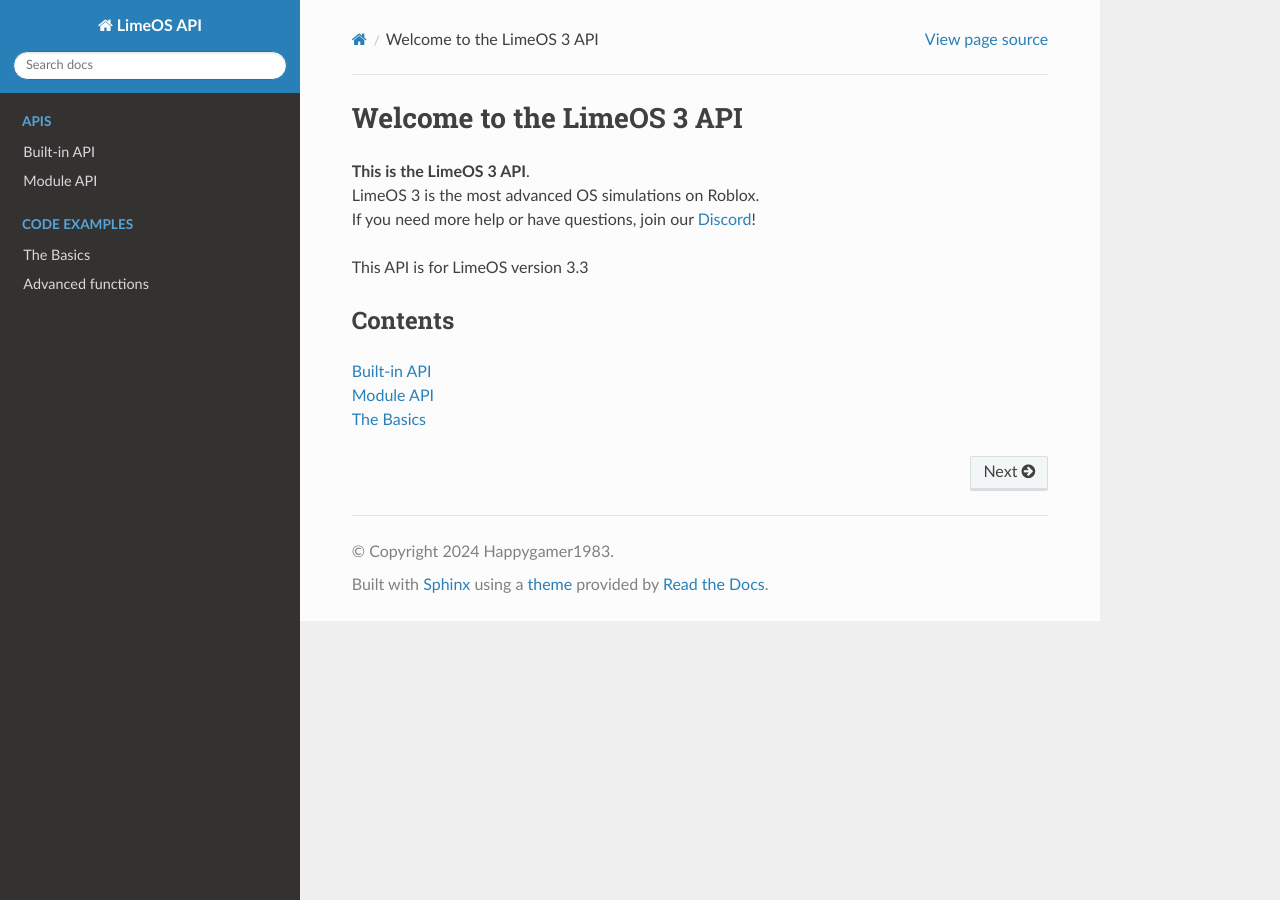
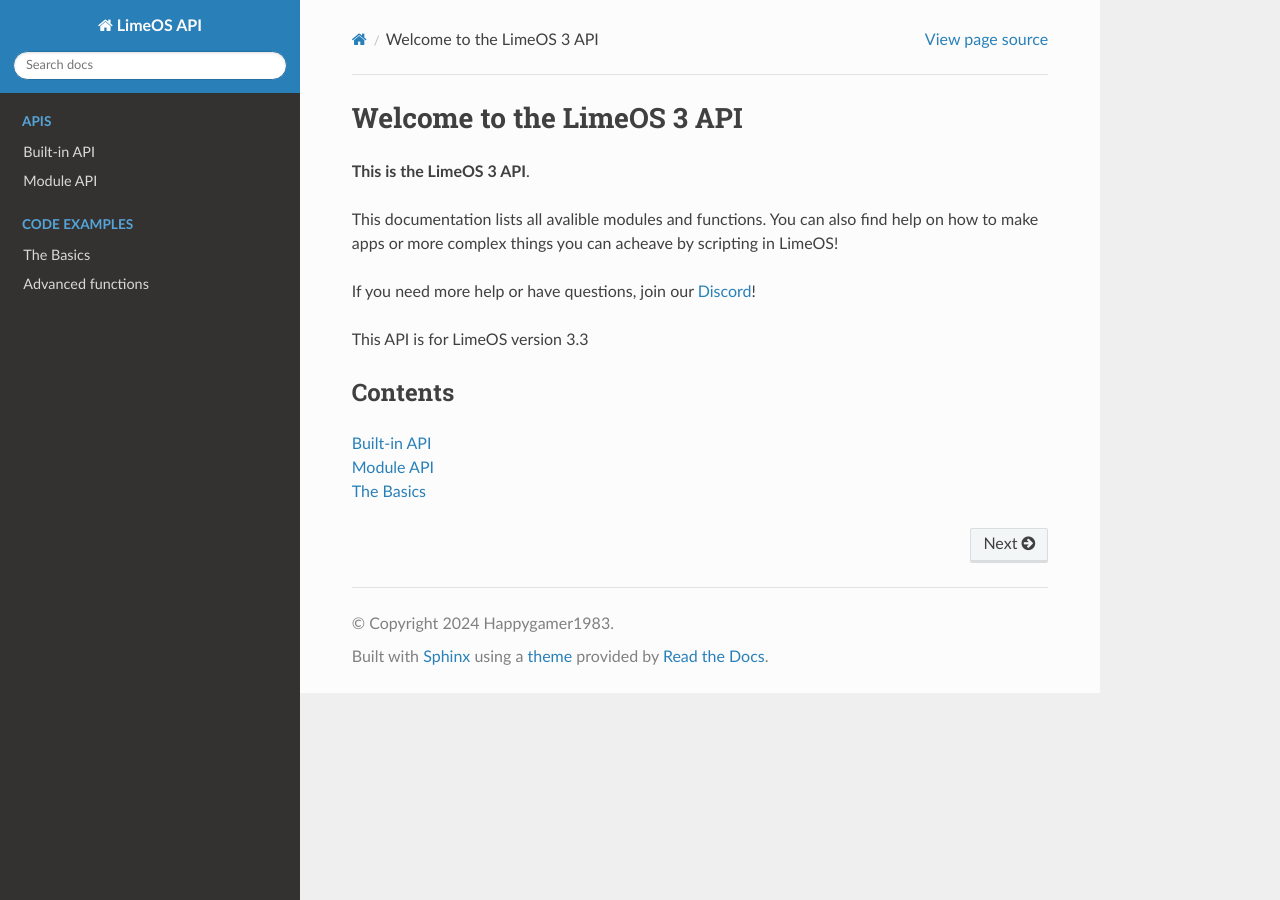
Before and after one commit to Happygamer1983/LimeOS-API, a Sphinx documentation site: the page built from docs/source/index.rst, in a window 1280 px wide. Built offline with Sphinx 7.4.7 and the Read the Docs theme 3.1.0, drawn with Linux system fonts in a browser that asks for light colours.

Commit message:
Update index.rst

```diff
--- a/docs/source/index.rst
+++ b/docs/source/index.rst
@@ -2,14 +2,14 @@
 Welcome to the LimeOS 3 API
 ===========================
 
-.. role:: raw-html(raw)
-    :format: html
+**This is the LimeOS 3 API**.
 
-**This is the LimeOS 3 API**. :raw-html:`<br />`
-LimeOS 3 is the most advanced OS simulations on Roblox. :raw-html:`<br />`
-If you need more help or have questions, join our `Discord <https://discord.gg/DmxuDXrThg>`_! :raw-html:`<br />`
+This documentation lists all avalible modules and functions.
+You can also find help on how to make apps or more complex things you can acheave by scripting in LimeOS!
 
-This API is for LimeOS version 3.3 :raw-html:`<br />`
+If you need more help or have questions, join our `Discord <https://discord.gg/DmxuDXrThg>`_!
+
+This API is for LimeOS version 3.3
 
 
 Contents
```
